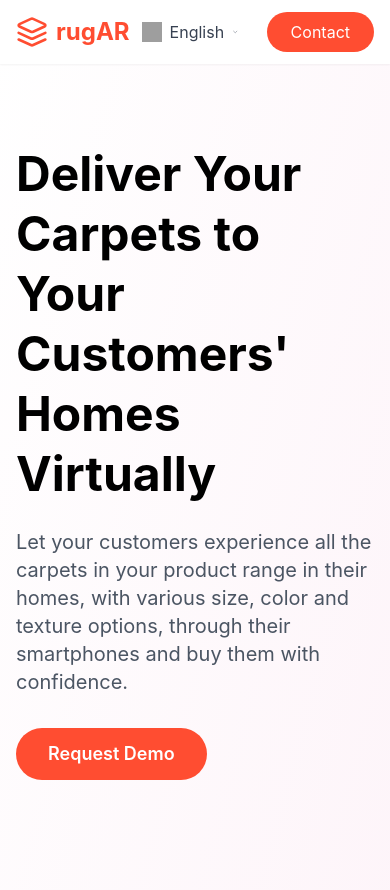
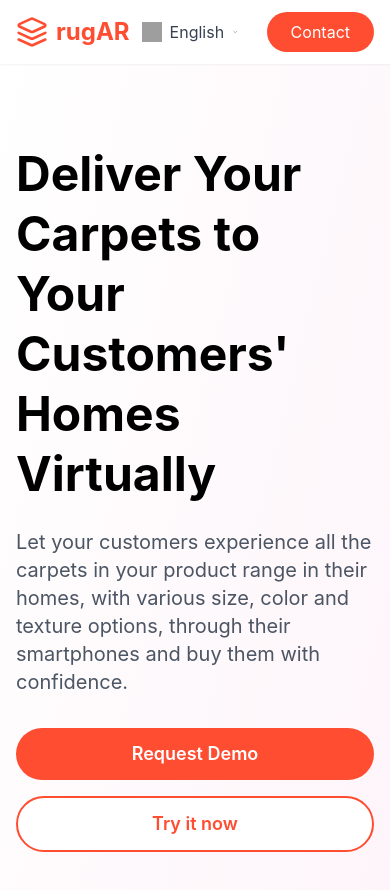
Before and after one commit to tahircivann/rugAR, a React (Vite) app: page / in a window 390 px wide. Shown: the top 890 px of the page. Built offline with nearby package versions, Linux system fonts and the light colour scheme; grey boxes are pictures that could not be loaded.

Commit message:
Add demo and contact buttons for improved user interaction

```diff
--- a/src/components/Hero.tsx
+++ b/src/components/Hero.tsx
@@ -6,6 +6,13 @@ export default function Hero() {
 
   const handleDemoClick = () => {
     window.open('https://calendar.app.google/ue5ud9MJgQPYwUZq8', '_blank');
+  };
+
+  const scrollToFirstProduct = () => {
+    const firstProduct = document.querySelector('[data-product-section]');
+    if (firstProduct) {
+      firstProduct.scrollIntoView({ behavior: 'smooth', block: 'start' });
+    }
   };
 
   return (
@@ -20,12 +27,20 @@ export default function Hero() {
             <p className="text-xl text-gray-600 mb-8">
               {t('hero.description')}
             </p>
-            <button
-              onClick={handleDemoClick}
-              className="bg-[#ff4d31] text-white px-8 py-3 rounded-full text-lg font-semibold hover:bg-[#e63e2a] transition-colors"
-            >
-              {t('hero.demo')}
-            </button>
+            <div className="space-y-4">
+              <button
+                onClick={handleDemoClick}
+                className="w-full sm:w-auto bg-[#ff4d31] text-white px-8 py-3 rounded-full text-lg font-semibold hover:bg-[#e63e2a] transition-colors"
+              >
+                {t('hero.demo')}
+              </button>
+              <button
+                onClick={scrollToFirstProduct}
+                className="w-full sm:w-auto bg-white text-[#ff4d31] border-2 border-[#ff4d31] px-8 py-3 rounded-full text-lg font-semibold hover:bg-[#fff5f5] transition-colors block sm:inline-block sm:ml-4"
+              >
+                {t('hero.tryNow')}
+              </button>
+            </div>
           </div>
 
           {/* Image Section */}
--- a/src/components/ProductSection.tsx
+++ b/src/components/ProductSection.tsx
@@ -67,7 +67,7 @@ export default function ProductSection({ product }: { product: Product }) {
   };
 
   return (
-    <div className="bg-white py-20">
+    <div className="bg-white py-20" data-product-section>
       <div className="max-w-7xl mx-auto px-4 sm:px-6 lg:px-8">
         <div className="bg-white rounded-lg shadow-lg overflow-hidden">
           <div className="flex items-center space-x-4 p-4 border-b">
--- a/src/i18n/locales/de.json
+++ b/src/i18n/locales/de.json
@@ -10,7 +10,8 @@
   "hero": {
     "title": "Liefern Sie Ihre Teppiche virtuell in die Häuser Ihrer Kunden",
     "description": "Lassen Sie Ihre Kunden alle Teppiche aus Ihrem Produktsortiment in ihren Häusern erleben, mit verschiedenen Größen-, Farb- und Texturoptionen, über ihre Smartphones und kaufen Sie sie mit Vertrauen.",
-    "demo": "Demo anfordern"
+    "demo": "Demo anfordern",
+    "tryNow": "Jetzt ausprobieren"
   },
   "product": {
     "title": "Steigern Sie Ihre Verkäufe mit 'Zu Hause sehen' Technologie",
--- a/src/i18n/locales/en.json
+++ b/src/i18n/locales/en.json
@@ -10,7 +10,8 @@
   "hero": {
     "title": "Deliver Your Carpets to Your Customers' Homes Virtually",
     "description": "Let your customers experience all the carpets in your product range in their homes, with various size, color and texture options, through their smartphones and buy them with confidence.",
-    "demo": "Request Demo"
+    "demo": "Request Demo",
+    "tryNow": "Try it now"
   },
   "product": {
     "title": "Increase Your Sales With 'See At Home' Technology",
--- a/src/i18n/locales/pl.json
+++ b/src/i18n/locales/pl.json
@@ -10,7 +10,8 @@
   "hero": {
     "title": "Dostarczaj swoje dywany wirtualnie do domów klientów",
     "description": "Pozwól swoim klientom doświadczyć wszystkich dywanów z Twojej oferty produktowej w ich domach, z różnymi opcjami rozmiaru, koloru i tekstury, przez ich smartfony i kupować je z pewnością.",
-    "demo": "Poproś o demo"
+    "demo": "Poproś o demo",
+    "tryNow": "Wypróbuj teraz"
   },
   "product": {
     "title": "Zwiększ sprzedaż dzięki technologii 'Zobacz w domu'",
--- a/src/i18n/locales/tr.json
+++ b/src/i18n/locales/tr.json
@@ -10,7 +10,8 @@
   "hero": {
     "title": "Halılarınızı Müşterilerinizin Evlerine Sanal Olarak Ulaştırın",
     "description": "Müşterilerinizin, ürün yelpazenizde bulunan tüm halıları, çeşitli boyut, renk ve doku seçenekleriyle, akıllı telefonları aracılığıyla evlerinde deneyimlemelerini ve güvenle satın almalarını sağlayın.",
-    "demo": "Demo İste"
+    "demo": "Demo İste",
+    "tryNow": "Hemen Dene"
   },
   "product": {
     "title": "'Evde Gör' Teknolojisi ile Satışlarınızı Artırın",
```
